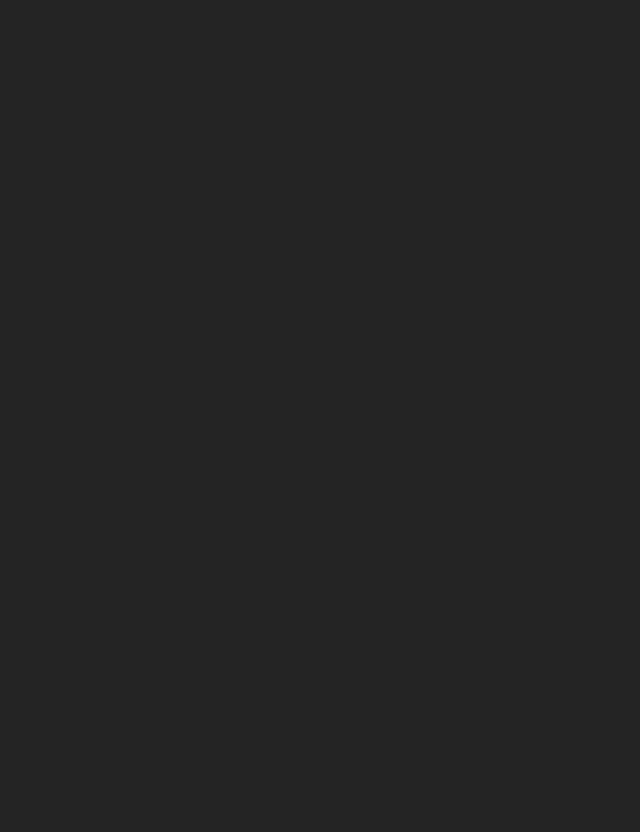
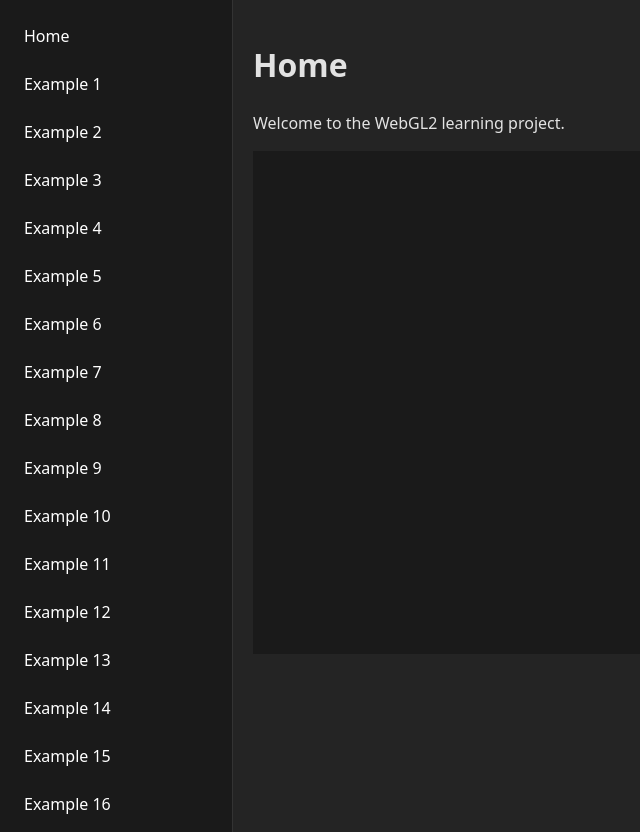
Before and after one commit to nfletton/learn-webgl2, a website built with Vite: page index.html in a window 1280 px wide. Shown: the whole page, without its empty margins (0-640 px from the left). Before the commit the page ends 800 px from the top, so only its background shows below. Built offline with nearby package versions, Linux system fonts and the light colour scheme.

Commit message:
Implement basic routing with query parameters and add navigation sidebar.

```diff
--- a/index.html
+++ b/index.html
@@ -6,7 +6,34 @@
     <title>learn-webgl2</title>
   </head>
   <body>
-  <div id="app"></div>
+    <div id="container">
+      <nav id="nav-sidebar">
+        <ul>
+          <li><a href="?page=home">Home</a></li>
+          <li><a href="?page=example1">Example 1</a></li>
+          <li><a href="?page=example2">Example 2</a></li>
+          <li><a href="?page=example3">Example 3</a></li>
+          <li><a href="?page=example4">Example 4</a></li>
+          <li><a href="?page=example5">Example 5</a></li>
+          <li><a href="?page=example6">Example 6</a></li>
+          <li><a href="?page=example7">Example 7</a></li>
+          <li><a href="?page=example8">Example 8</a></li>
+          <li><a href="?page=example9">Example 9</a></li>
+          <li><a href="?page=example10">Example 10</a></li>
+          <li><a href="?page=example11">Example 11</a></li>
+          <li><a href="?page=example12">Example 12</a></li>
+          <li><a href="?page=example13">Example 13</a></li>
+          <li><a href="?page=example14">Example 14</a></li>
+          <li><a href="?page=example15">Example 15</a></li>
+          <li><a href="?page=example16">Example 16</a></li>
+          <li><a href="?page=example17">Example 17</a></li>
+          <li><a href="?page=example18">Example 18</a></li>
+          <li><a href="?page=example19">Example 19</a></li>
+          <li><a href="?page=example20">Example 20</a></li>
+        </ul>
+      </nav>
+      <div id="app"></div>
+    </div>
     <script type="module" src="/src/main.js"></script>
   </body>
 </html>
--- a/src/main.js
+++ b/src/main.js
@@ -4,15 +4,56 @@ import {vec2} from "gl-matrix";
 // import viteLogo from '/vite.svg'
 // import { setupCounter } from './counter.js'
 
-document.querySelector('#app').innerHTML = `
-  <canvas id="canvas"></canvas>
-`
+function renderPage() {
+  const params = new URLSearchParams(window.location.search);
+  const page = params.get('page') || 'home';
+  const app = document.querySelector('#app');
 
-const canvas = document.getElementById('canvas');
-const gl = canvas.getContext('webgl2');
+  // Change what is displayed in the div with id 'app'
+  if (page === 'home') {
+    app.innerHTML = `
+      <div style="padding: 20px;">
+        <h1>Home</h1>
+        <p>Welcome to the WebGL2 learning project.</p>
+        <canvas id="canvas"></canvas>
+      </div>
+    `;
+    initWebGL();
+  } else {
+    app.innerHTML = `
+      <div style="padding: 20px;">
+        <h1>${page.charAt(0).toUpperCase() + page.slice(1)}</h1>
+        <p>Content for ${page}.</p>
+        <canvas id="canvas"></canvas>
+      </div>
+    `;
+    initWebGL();
+  }
+}
 
-var v1 = vec2.fromValues(4, 1);
-var v2 = vec2.fromValues(2, 2);
-var result = vec2.create()
-vec2.add(result, v1, v2);
-console.log(result.toString())
+function initWebGL() {
+  const canvas = document.getElementById('canvas');
+  if (!canvas) return;
+
+  const gl = canvas.getContext('webgl2');
+  if (!gl) {
+    console.error("WebGL2 not supported");
+    return;
+  }
+
+  const v1 = vec2.fromValues(4, 1);
+  const v2 = vec2.fromValues(2, 2);
+  const result = vec2.create();
+  vec2.add(result, v1, v2);
+  console.log(`WebGL2 initialized on ${window.location.search || '?page=home'}. Vector add result: ${result}`);
+
+  // Set clear color to dark gray and clear
+  gl.clearColor(0.1, 0.1, 0.1, 1.0);
+  gl.clear(gl.COLOR_BUFFER_BIT);
+}
+
+// Handle navigation without full page reload if possible,
+// but since we used query params, standard links will reload.
+// For "No javascript frameworks", this is a simple way to handle routing.
+window.addEventListener('popstate', renderPage);
+renderPage();
--- a/src/style.css
+++ b/src/style.css
@@ -24,30 +24,58 @@ a:hover {
 
 body {
   margin: 0;
-  /*display: flex;*/
-  /*place-items: center;*/
-  /*min-width: 320px;*/
-  /*min-height: 100vh;*/
+  overflow: hidden;
+  height: 100vh;
+  width: 100vw;
 }
 
-h1 {
-  font-size: 3.2em;
-  line-height: 1.1;
+#container {
+  display: flex;
+  height: 100%;
+  width: 100%;
+}
+
+#nav-sidebar {
+  width: 200px;
+  background-color: #1a1a1a;
+  border-right: 1px solid #333;
+  overflow-y: auto;
+  height: 100%;
+  padding: 1rem;
+}
+
+#nav-sidebar ul {
+  list-style: none;
+  padding: 0;
+  margin: 0;
+}
+
+#nav-sidebar li {
+  margin-bottom: 0.5rem;
+}
+
+#nav-sidebar a {
+  display: block;
+  padding: 0.5rem;
+  color: #fff;
+  text-decoration: none;
+  border-radius: 4px;
+  transition: background-color 0.2s;
+}
+
+#nav-sidebar a:hover {
+  background-color: #333;
 }
 
 #app {
-  /*max-width: 1280px;*/
-  /*margin: 0 auto;*/
-  /*padding: 2rem;*/
-  /*text-align: center;*/
+  flex-grow: 1;
+  position: relative;
+  overflow: hidden;
+  height: 100%;
 }
 
 canvas {
+  display: block;
   width: 100%;
   height: 100%;
-  border: 0;
-  padding: 0;
-  margin: 0;
-  position: absolute;
-  /*background-color: green;*/
 }
```
Also changed, not shown: .junie/guidelines.md.
